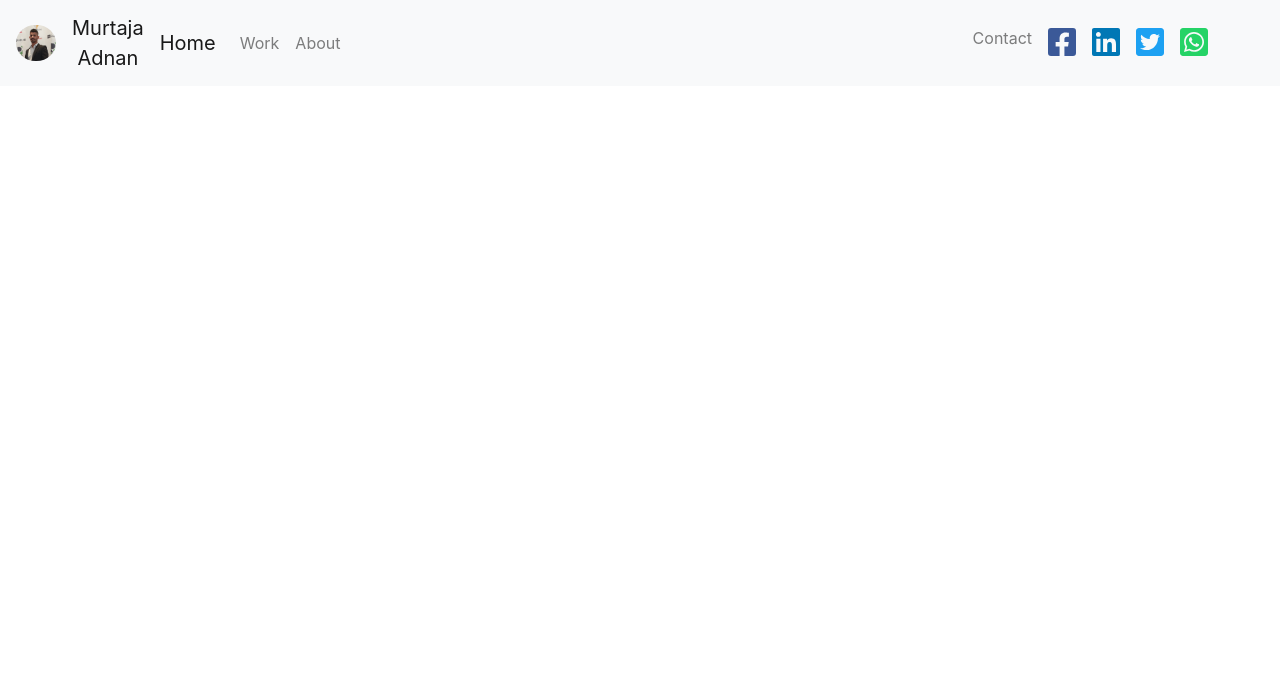
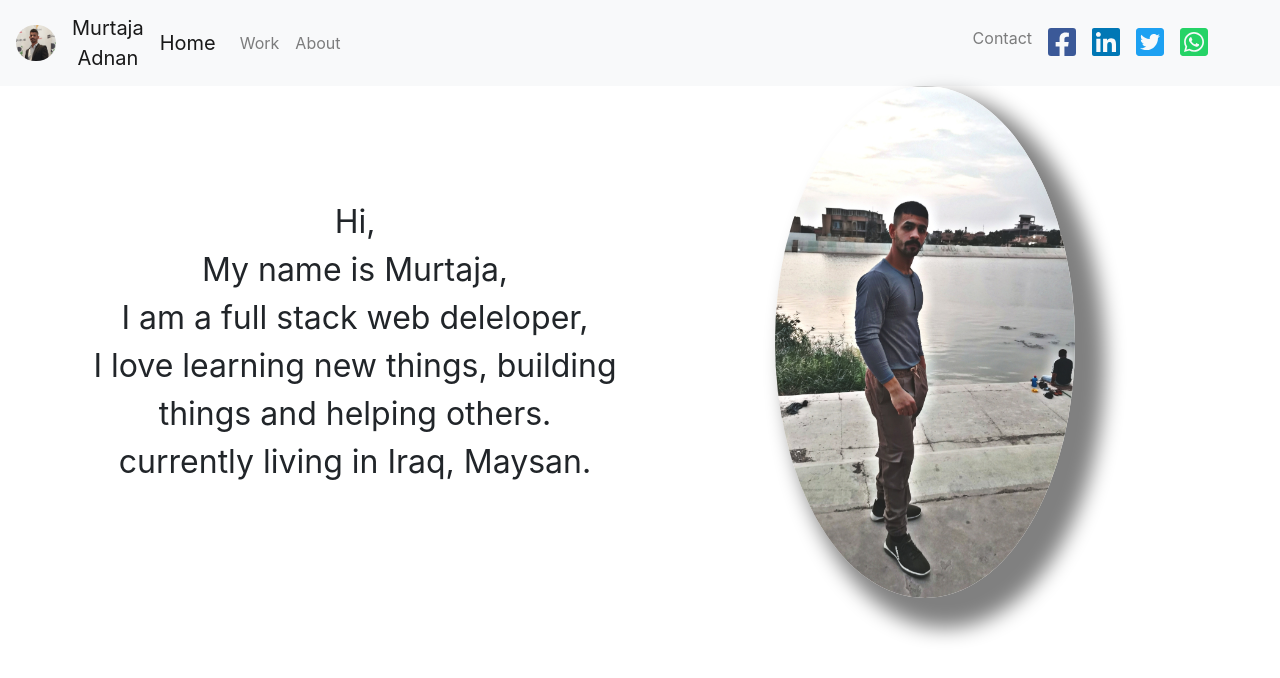
Before and after one commit to Murtaja-code/portifoilo, a React (Create React App) app: page /work in a window 1280 px wide. Shown: the top 678 px of the page. Built offline with nearby package versions, Linux system fonts and the light colour scheme.

Commit message:
Build: create intro with image fixes #2

```diff
--- a/src/App.js
+++ b/src/App.js
@@ -3,10 +3,12 @@ import About from "./components/About"
 import Contact from "./components/Contact"
 import NavBar from "./components/NavBar"
 import Work from "./components/Work"
+import Intro from "./components/Intro"
 function App() {
 	return (
 		<div className="App">
 			<NavBar />
+			<Intro />
 			<Work />
 			<About />
 			<Contact />
--- /dev/null
+++ b/src/components/Intro.js
@@ -0,0 +1,31 @@
+import React from "react"
+import { Row, Col, Container, Image } from "react-bootstrap"
+import src from "../Images/1.jpg"
+import "./style.css"
+function Intro() {
+	return (
+		<div>
+			<Container fluid="md">
+				<Row>
+					<Col xs={12} md={6} className="text-center my-auto intro-font-size">
+						Hi, <br /> My name is Murtaja, <br />I am a full stack web
+						deleloper, <br />I love learning new things, building
+						<br /> things and helping others.
+						<br /> currently living in Iraq, Maysan.
+					</Col>
+
+					<Col xs={12} md={6}>
+						<Image
+							className="intro-shadow"
+							src={src}
+							roundedCircle
+							width="300"
+						/>
+					</Col>
+				</Row>
+			</Container>
+		</div>
+	)
+}
+
+export default Intro
--- /dev/null
+++ b/src/components/style.css
@@ -0,0 +1,39 @@
+.intro-shadow{
+  box-shadow: 20px 20px 20px 10px grey;
+  /* animation-name: shadow;
+  animation-duration: 4s;
+  animation-iteration-count: infinite; */
+}
+/* @keyframes shadow{
+  0%{box-shadow: 10px 10px 10px 10px lightgrey}
+  25%{box-shadow: 15px 15px 15px 10px rgb(175, 185, 114)}
+  50%{box-shadow: 20px 20px 20px 10px rgb(209, 138, 138)}
+  100%{box-shadow: 25px 25px 25px 10px rgb(63, 45, 45)}
+} */
+
+/* Extra small devices (phones, 600px and down) */
+@media only screen and (max-width: 600px) {}
+
+/* Small devices (portrait tablets and large phones, 600px and up) */
+@media only screen and (min-width: 600px) {}
+
+/* Medium devices (landscape tablets, 768px and up) */
+@media only screen and (min-width: 768px) {
+  .intro-font-size{
+    font-size: x-large;
+  }
+}
+
+/* Large devices (laptops/desktops, 992px and up) */
+@media only screen and (min-width: 992px) {
+  .intro-font-size{
+    font-size: xx-large;
+  }
+}
+
+/* Extra large devices (large laptops and desktops, 1200px and up) */
+@media only screen and (min-width: 1200px) {
+  .intro-font-size{
+    font-size: xx-large;
+  }
+}
```
Also changed, not shown: src/Images/1.jpg (added).
